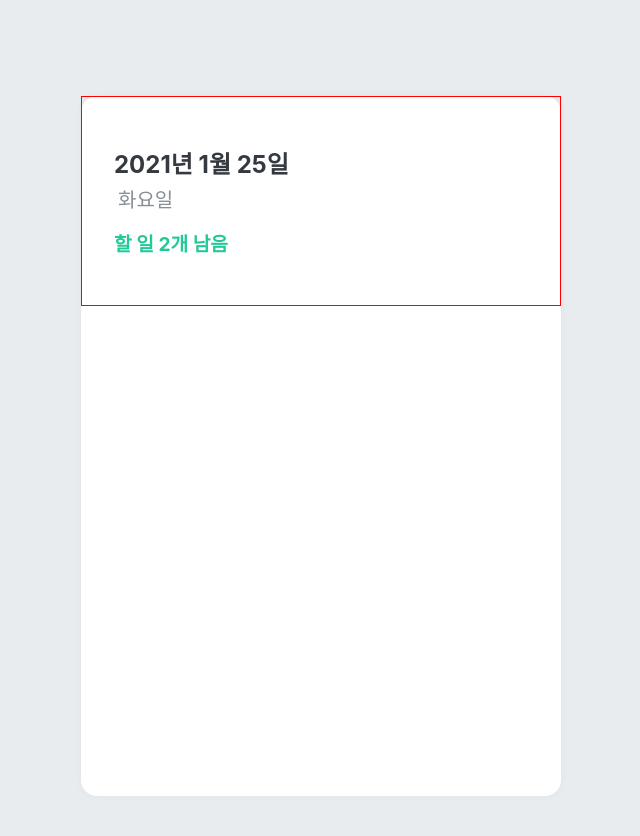
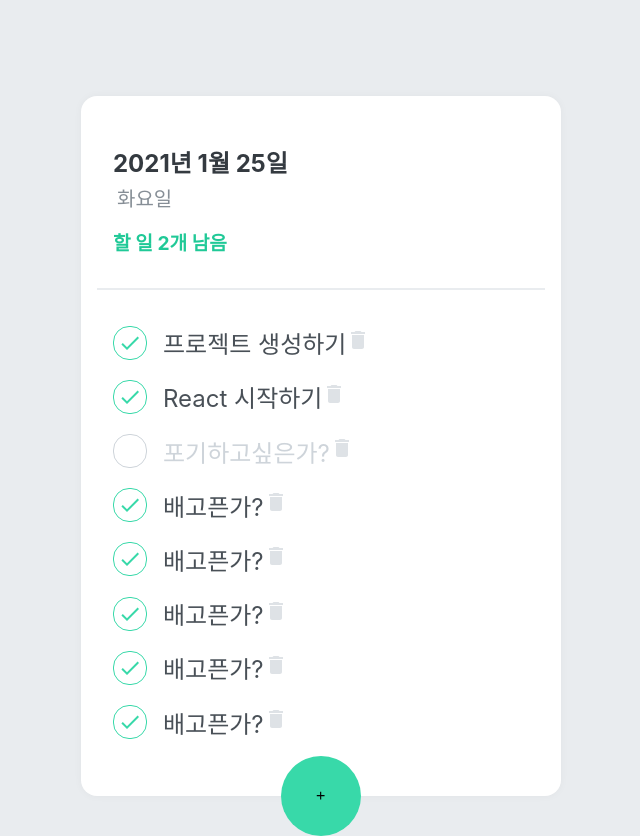
Before and after one commit to hyunjong-96/todoList_with.React, a React (Create React App) app: page / in a window 1280 px wide. Shown: the whole page, without its empty margins (319-959 px from the left). Before the commit the page ends 800 px from the top, so only its background shows below. Built offline with nearby package versions, Linux system fonts and the light colour scheme.

Commit message:
#1 TodoList, TodoItem, TodoCreate

```diff
--- a/src/App.js
+++ b/src/App.js
@@ -1,6 +1,8 @@
 import styled,{createGlobalStyle} from 'styled-components'
 import TodoTemplate from './components/TodoTemplate'
 import TodoHead from './components/TodoHead'
+import TodoList from './components/TodoList'
+import TodoCreate from './components/TodoCreate'
 
 const GlobalStyle = createGlobalStyle`
   body{
@@ -14,6 +16,8 @@ function App() {
     <GlobalStyle/>
       <TodoTemplate>
         <TodoHead/>
+        <TodoList/>
+        <TodoCreate/>
       </TodoTemplate>
     </>
   );
--- a/src/components/TodoCreate.js
+++ b/src/components/TodoCreate.js
@@ -1,9 +1,105 @@
-import React from 'react'
-
+import React,{useState} from 'react'
+import styled,{css} from 'styled-components'
+import {MdAdd} from 'react-icons/md'
 //할일을 등록할 수 있게 해주는 컴포넌트, TodoTemplate의 하단부에 초록색 원 버튼을 렌더링해주고,
 //클릭하면 할 일을 입력 할 수 있는 폼이 생성됨.
+
+const CirCleButton = styled.button`
+    background : #38d9a9;
+    &:hover{
+        background : #63e6be;
+    }
+    &:active{
+        background : #20c997;
+    }
+    width : 5rem;
+    height: 5rem;
+
+    //위치
+    display: block;
+    justify-content:center;
+    align-items:center;
+    position:absolute;
+    left:50%;
+    bottom:0;
+    transform : translate(-50%,50%);
+
+    //모양
+    border-radius:50%;
+    border:none;
+    outline:none;
+    //z-index:5;
+
+    display:flex;
+
+    transition: 0.125s all ease-in;
+  ${props =>
+    props.open &&
+    css`
+      background: #ff6b6b;
+      &:hover {
+        background: #ff8787;
+      }
+      &:active {
+        background: #fa5252;
+      }
+      transform: translate(-50%, 50%) rotate(45deg);
+    `}
+    cursor:pointer;
+`
+
+const InsertFormPositioner = styled.div`
+    //border:1px solid red;
+    width:100%;
+    /* bottom : 0;
+    left:0;
+    position : absolute; */
+
+`
+
+const InsertForm = styled.form`
+    background : #f8f9fa;
+    padding : 2rem;
+    padding-bottom:4rem;
+
+    border-bottom-left-radius:1rem;
+    border-bottom-right-radius:1rem;
+    border-top : 1px solid #e9ecef;
+`
+
+const Input = styled.input`
+    //위치
+    padding : 1rem;
+
+    //모양
+    border : 1px solid #dee2e6;
+    border-radius : 0.25rem;
+    box-sizing : border-box;
+
+    //크기
+    width : 100%;
+`
+
 function TodoCreate(){
+    const [open,setOpen] = useState(false)
 
+    const onToggle = () =>{
+        setOpen(!open)
+    }
+    return(
+        <>
+        {open && (
+            <InsertFormPositioner>
+                <InsertForm>
+                    <Input autoFocus placeholder="할일을 입력후, Enter를 눌러주세요"/>
+                </InsertForm>
+            </InsertFormPositioner>
+        )}
+        <CirCleButton onClick={onToggle} open={open}>
+            <MdAdd/>
+        </CirCleButton>
+        </>
+    )
 }
 
 export default TodoCreate
--- a/src/components/TodoHead.js
+++ b/src/components/TodoHead.js
@@ -3,8 +3,9 @@ import styled from 'styled-components'
 //오늘의 날짜와 요일을 보여주고, 앞으로 해야할 일이 몇개 남았는지 보여줌
 
 const HeadBlock = styled.div`
-    border : 1px solid red;
-    padding : 3rem 2rem;
+    margin : 1rem;
+    padding : 2rem 1rem;
+    border-bottom : 2px solid #e9ecef;
 
     h1{
         margin : 0;
--- a/src/components/TodoItem.js
+++ b/src/components/TodoItem.js
@@ -1,10 +1,80 @@
 import React from 'react'
-
+import styled,{css} from 'styled-components'
+import {MdDone, MdDelete} from 'react-icons/md'
 //할 일에 대한 정보를 렌더링해주는 컴포넌트. 좌측에 있는 원을 누르면 할일의 완료 여부를 toggle할 수 있다.
 //할 일이 완료되면 좌측에 체크가 나타나고 텍스트의 색상이 연해짐
 //마우스를 올리면 휴지통 아이콘이 나타나고 이를 누르면 항목이 삭제된다.
-function TodoItem(){
 
+const TodoItemBlock = styled.div`
+    display:flex;
+    align-items:center;
+    color : #dee2e6;
+    font-size : 1.5rem;
+
+    &:hover{
+
+    }
+
+    &+&{
+        margin-top:1.2rem;
+    }
+`
+const CheckCircle = styled.div`
+    display:flex;
+    align-items:center;
+    justify-content:center;
+    margin-right:1rem;
+    cursor : pointer;
+
+    //모양
+    border:1px solid #ced4da;
+    border-radius:1rem;
+
+    //크기
+    width : 2rem;
+    height : 2rem;
+
+
+    ${props=>
+        props.done &&
+        css`
+            border:1px solid #38d9a9;
+            color : #38d9a9;
+        `
+    }
+`
+const Text = styled.div`
+    color : #ced4da;
+
+    ${({done})=>
+        done &&
+        css`
+            color : #495057;
+        `
+    }
+`
+
+const Remove = styled.div`
+    cursor: pointer;
+    &:hover{
+        color: #ff6b6b;
+    }
+`
+
+function TodoItem({id,done,text}){
+    return(
+        <TodoItemBlock>
+            <CheckCircle done={done}>
+                {done && <MdDone/>}
+            </CheckCircle>
+            <Text done={done}>
+                {text}
+            </Text>
+            <Remove>
+                <MdDelete/>
+            </Remove>
+        </TodoItemBlock>
+    )
 }
 
 export default TodoItem
--- a/src/components/TodoList.js
+++ b/src/components/TodoList.js
@@ -1,8 +1,29 @@
 import React from 'react'
+import styled from 'styled-components'
+import TodoItem from './TodoItem'
+//할일에 대한 정보가 들어있는 todos 배열을 내장함수map을 사용하여 여러개의 TodoItem컴포넌트를 렌더링해준다.
+const ListBlock = styled.div`
+    //border:1px solid red;
+    flex : 1; //자신이 차지할 수 있는 영역을 꽉 채우도록 설정.
+    margin : 0 1rem;
+    padding : 1.2rem 1rem;
+    padding-bottom : 3rem;
+    overflow-y:auto;
+`
 
-//할일에 대한 정보가 들어있는 todos 배열을 내장함수map을 사용하여 여러개의 TodoItem컴포넌트를 렌더링해준다.
 function TodoList(){
-
+    return(
+        <ListBlock>
+            <TodoItem text="프로젝트 생성하기" done={true}/>
+            <TodoItem text="React 시작하기" done={true}/>
+            <TodoItem text="포기하고싶은가?" done={false}/>
+            <TodoItem text="배고픈가?" done={true}/>
+            <TodoItem text="배고픈가?" done={true}/>
+            <TodoItem text="배고픈가?" done={true}/>
+            <TodoItem text="배고픈가?" done={true}/>
+            <TodoItem text="배고픈가?" done={true}/>
+        </ListBlock>
+    )
 }
 
 export default TodoList
```
Also changed, not shown: 1 other file (tests, documents, lock files or other folders).
